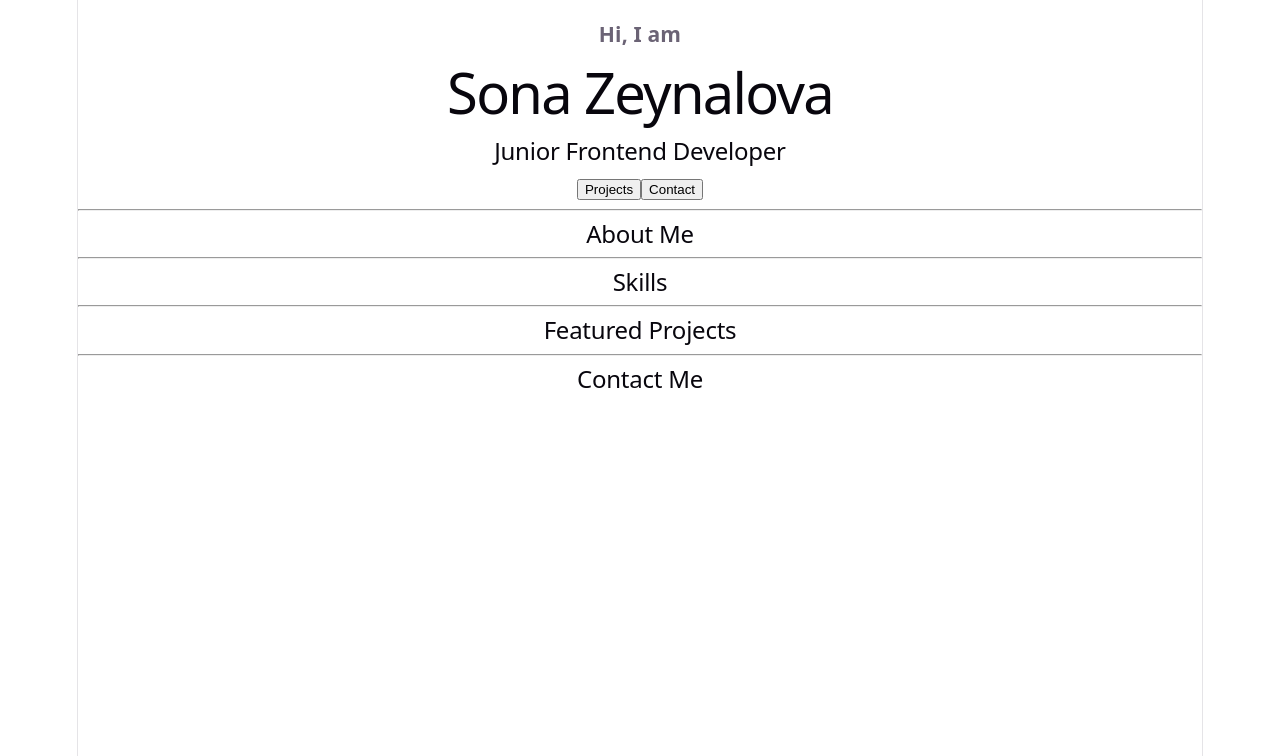
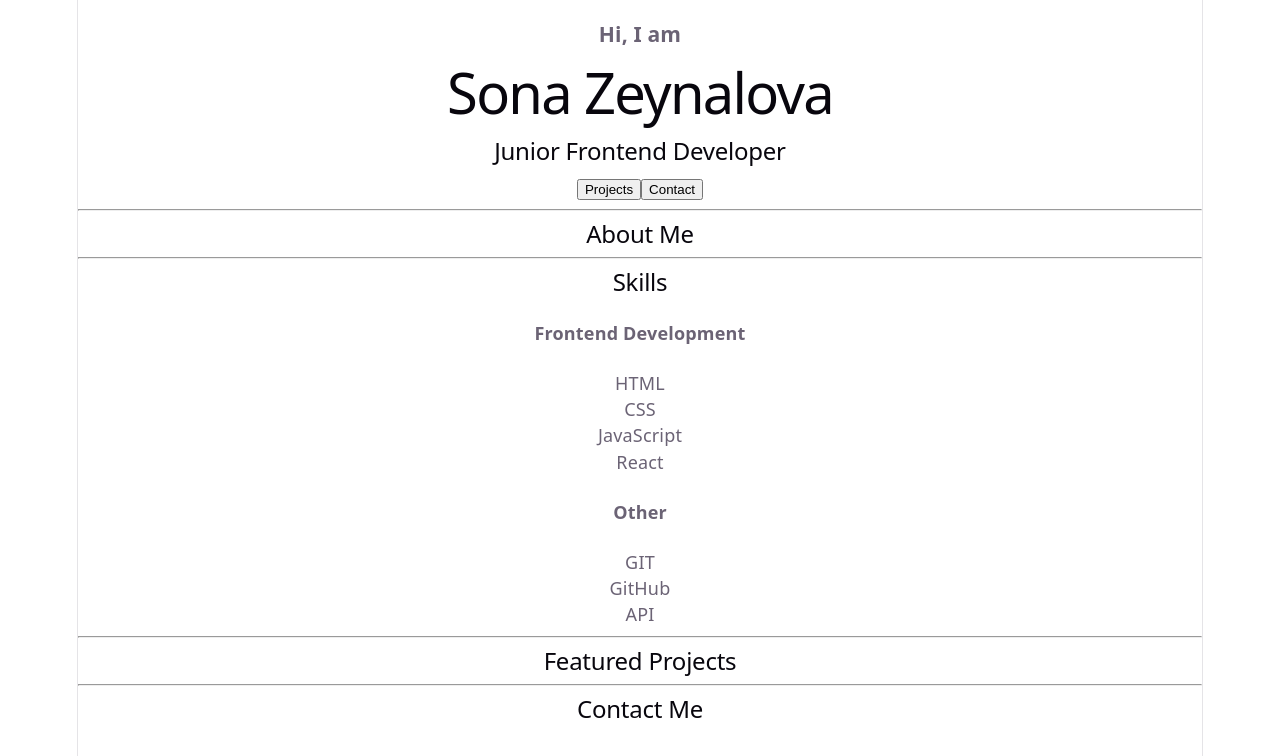
Before and after one commit to sonieez/My-Portfolio, a React (Vite) app: page / in a window 1280 px wide. Shown: the top 756 px of the page. Built offline with nearby package versions, Linux system fonts and the light colour scheme.

Commit message:
add skills

```diff
--- a/src/App.jsx
+++ b/src/App.jsx
@@ -1,5 +1,6 @@
 import ProjectCard from './ProjectCard.jsx'
 import SkillCard from './SkillCard.jsx'
+import { skills } from './data/Skills.js'
 import './App.css'
 
 function App() {
@@ -22,6 +23,7 @@ function App() {
       <div className='skills-page'>
         <hr/>
         <h2>Skills</h2>
+        {skills.map((skill) => <SkillCard skill={skill}/>)}
       </div>
       <div className='projects-page'>
         <hr/>
--- /dev/null
+++ b/src/data/Skills.js
@@ -0,0 +1,4 @@
+export const skills = [
+  {title: 'Frontend Development', names: ['HTML', 'CSS', 'JavaScript', 'React']},
+  {title: 'Other', names: ['GIT', 'GitHub', 'API']}
+]
```
